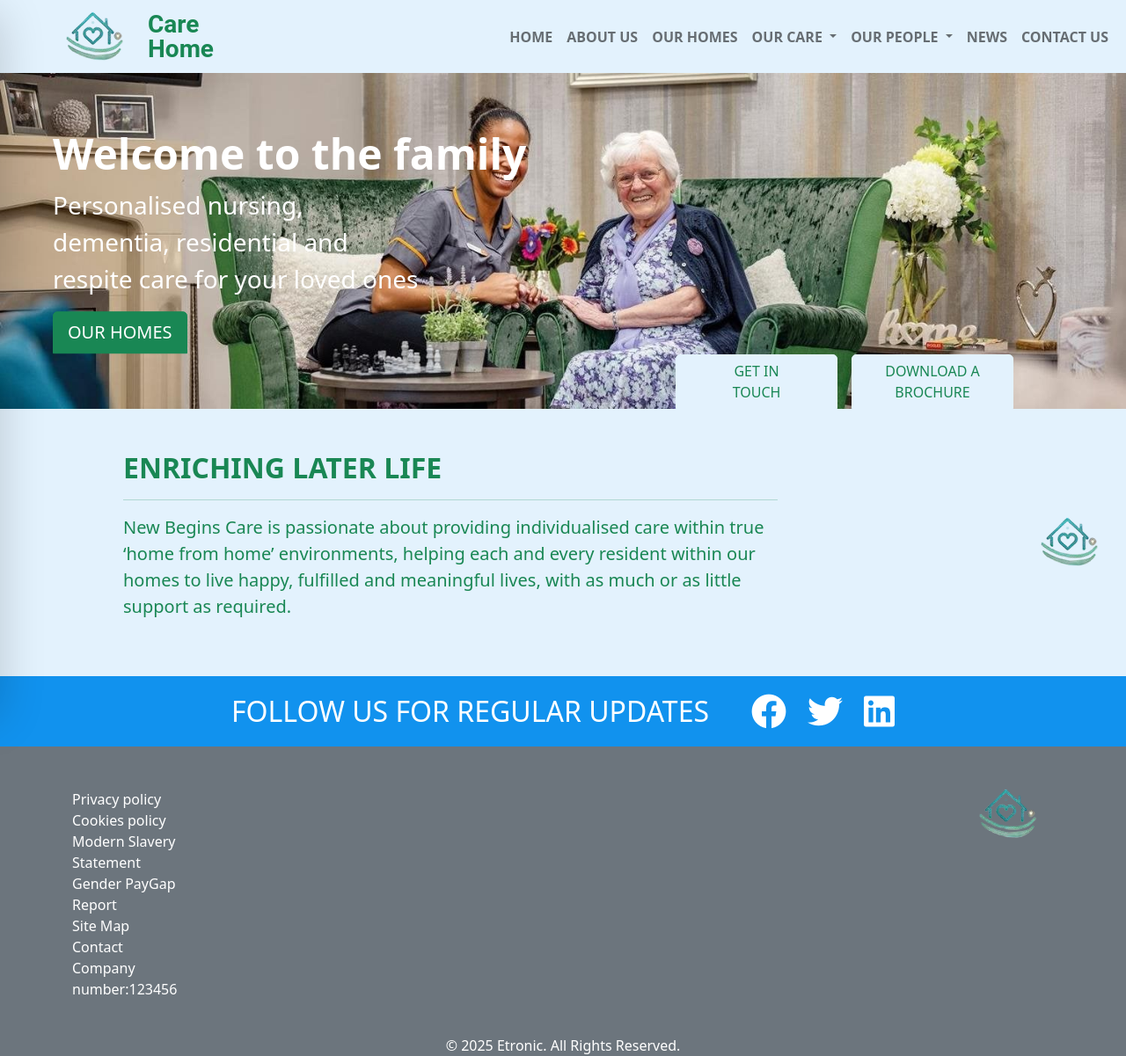
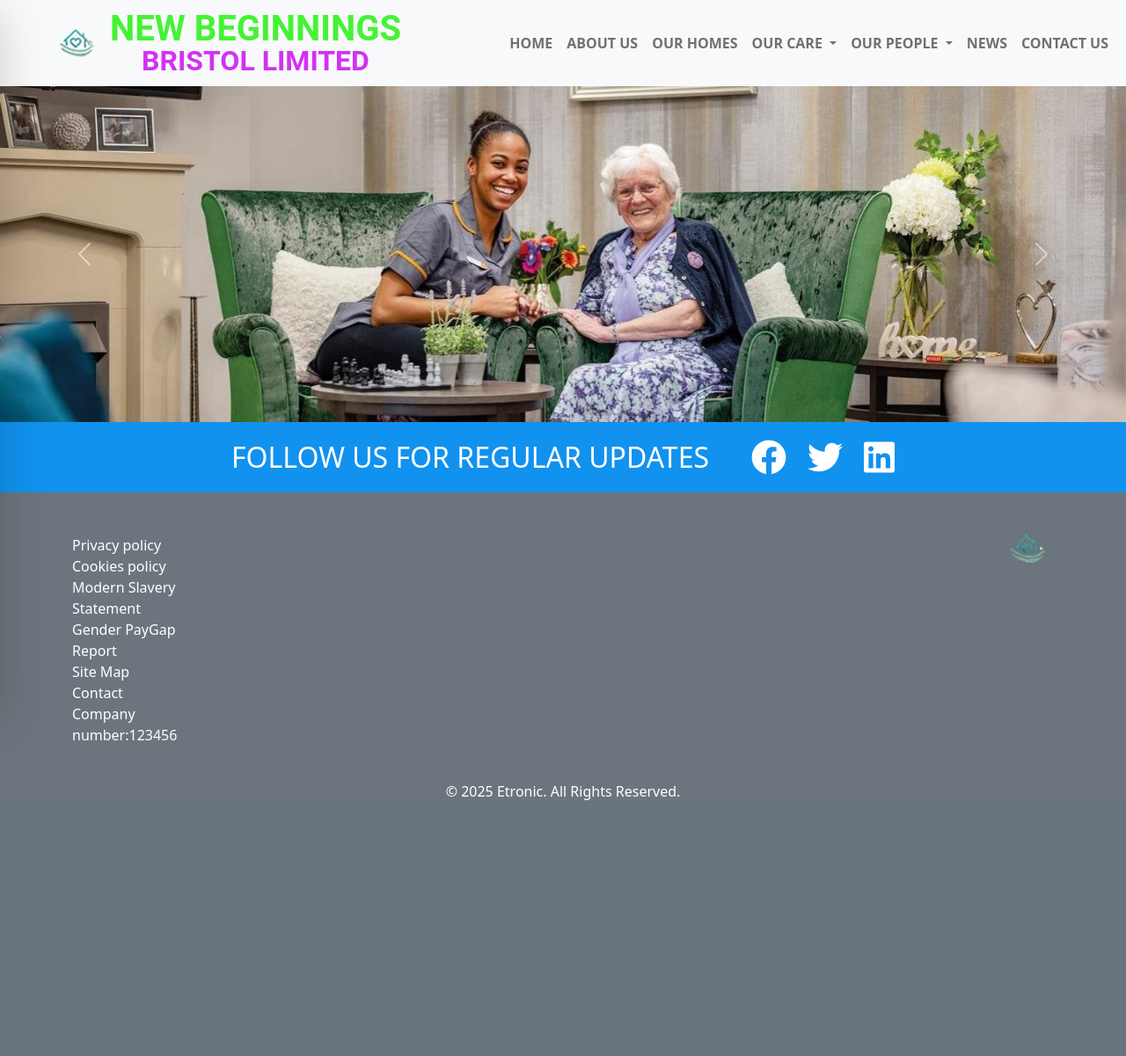
Before and after one commit to amilashanaka/carehome, a PHP site: page / in a window 1280 px wide. Shown: the whole page at 88% size. After the commit the page ends 910 px from the top, so only its background shows below. Run offline with PHP 8.4, Linux system fonts and the light colour scheme.

Commit message:
carousel added

```diff
--- a/assets/Pages/home.html
+++ b/assets/Pages/home.html
@@ -1,49 +1,21 @@
-
-<div class="position-relative overflow-hidden">
-  <!-- Image -->
-
-  <img src="assets/images/backImg.jpg" alt="Background Image " class="w-100 back-imge" >
-  <!-- Overlay Content -->
-  <div class="position-absolute top-50 start-0 translate-middle-y  text-white ps-5" >
-    <div class="container">
-      <h1 class="display-5 fw-bold">Welcome to the family</h1>
-      <p class="text-white  fs-3 ">Personalised nursing,<br> dementia,
-        residential and <br> respite care for your loved ones</p>
-      <button class="btn btn-success btn-lg">OUR HOMES</button>
+<div id="carouselExampleControls" class="carousel slide" data-bs-ride="carousel">
+  <div class="carousel-inner">
+    <div class="carousel-item active"data-bs-interval="3000">
+      <img src="assets/images/1.jpg" class="d-block w-100 " alt="...">
+    </div>
+    <div class="carousel-item" data-bs-interval="3000">
+      <img src="assets/images/2.jpg" class="d-block w-100 " alt="...">
+    </div>
+    <div class="carousel-item" data-bs-interval="3000">
+      <img src="assets/images/3.jpg" class="d-block w-100" alt="...">
     </div>
   </div>
+  <button class="carousel-control-prev" type="button" data-bs-target="#carouselExampleControls" data-bs-slide="prev">
+    <span class="carousel-control-prev-icon" aria-hidden="true"></span>
+    <span class="visually-hidden">Previous</span>
+  </button>
+  <button class="carousel-control-next" type="button" data-bs-target="#carouselExampleControls" data-bs-slide="next">
+    <span class="carousel-control-next-icon" aria-hidden="true"></span>
+    <span class="visually-hidden">Next</span>
+  </button>
 </div>
-
-    <div class="w-100 h-box position-relative">
-      <div class="container-fluid text-success py-5 back-colr" >
-        <div class="row align-items-center">
-          <!-- Left Column: Text Content -->
-          <div class="col-lg-8 text-start">
-            <h2 class="fw-bold text-uppercase">Enriching Later Life</h2>
-            <hr class="my-3 w-100 hr-prop" >
-            <p class="lead">
-              New Begins Care is passionate about providing individualised care within true ‘home from home’ environments,
-              helping each and every resident within our homes to live happy, fulfilled and meaningful lives, with as much or as little support as required.
-            </p>
-          </div>
-          <!-- Right Column: Logo -->
-          <div class="col-lg-4 text-end">
-            <img src="assets/images/logo.png" alt="Logo" class="img-fluid max-w-200" >
-          </div>
-        </div>
-      </div>
-
-      <div class="text-end position-absolute btn-main-div" >
-        <div class="d-flex flex-wrap gap-3">
-          <span type="button"
-            class="btn btn-primary btn-land  text-center flex-grow-1 btn-main-color text-success fs-6 "  >
-            GET IN<br>TOUCH
-          </span>
-          <button type="button" class="btn btn-primary btn-land  text-center flex-grow-1 text-success fs-6 " >
-            DOWNLOAD A<br>BROCHURE
-          </button>
-
-        </div>
-      </div>
-    </div>
-</div>
--- a/assets/css/custom.css
+++ b/assets/css/custom.css
@@ -18,68 +18,21 @@
 #overlay.active {
   display: block;
 }
+.font-color-change:hover {
+  color: #d331f3 !important;
+}
+.site-main-name-font{
+  color: rgb(68, 243, 52);
+}
+.site-sub-name-font{
+  color: #d331f3;
+}
 .desktop-nav .nav-link {
   font-weight: 500;
 }
 .custom-font {
   font-family: "Roboto", sans-serif;
 }
-.nav-back-color{
-  background-color:var(--main-color);
-}
-.navbar-brand-img {
-  width: "50%";
-  height: auto;
-  vertical-align: middle;
-}
-.back-imge{
-  height:90%;
-  object-fit: cover;
-}
-.h-box {
-  background-color: var(--main-color);
-  text-align: left;
-  padding-left: 10%;
-}
-.ppl {
-  padding-top: 2%;
-  padding-bottom: 2%;
-}
-.btn-land {
-  background-color: var(--main-color);
-  border-color: var(--main-color);
-  transition: background-color 0.3s, color 0.3s;
-  flex: 1 ;
-  height: auto;
-  display: flex;
-  justify-content: center;
-  align-items: center;
-  text-align: center;
-  font-size: 1rem;
-}
-
-
-.btn-land:hover {
-  color: #fff;
-  background-color: var(--main-color-select);
-  border-color: var(--main-color-select);
-}
-.btn{
-  border-radius: 5px 5px 0 0;
-}
-.back-colr{
-  --main-color: #e3f2fd;
-}
-.hr-prop{
-  border-color:  #e3f2fd;
-   width: 50%;
-}
-.btn-main-div{
-  top: 0;
-  right: 10%;
-  transform: translateY(-100%);
-   width: 30%;
-}
 .media-strip-color{
   background-color:var(--social-media-strip)
 }
--- a/index.php
+++ b/index.php
@@ -11,11 +11,12 @@
   <link href="https://cdnjs.cloudflare.com/ajax/libs/font-awesome/6.0.0-beta3/css/all.min.css" rel="stylesheet">
 
   <link href="assets/css/custom.css" rel="stylesheet" crossorigin="anonymous">
+
 </head>
 
 <body class="bg-light ">
   <!-- Main Navigation -->
-  <nav class="navbar navbar-expand-lg navbar-light shadow-sm fw-bold text-success nav-back-color" >
+  <nav class="navbar navbar-expand-lg navbar-light shadow-sm fw-bold text-success" style="color:#ff5722 ;">
     <div class="container-fluid">
       <button id="menu-toggle" class="btn btn-outline-primary d-lg-none ">
         <i class="fas fa-bars"></i>
@@ -23,26 +24,26 @@
       <a class="navbar-brand fw-bold align-items-center d-flex" href="#">
         <img src="assets/images/logo.png" alt="Logo" class="me-2 navbar-brand-img ps-5">
         <span class="text-success fs-3 custom-font lh-1" >
-          <div>Care</div>
-          <div>Home</div>
+          <div class="fs-1 site-main-name-font">NEW BEGINNINGS</div>
+          <div class="fs-2 text-center site-sub-name-font">BRISTOL LIMITED</div>
         </span>
       </a>
 
       <div class="collapse navbar-collapse" id="navbarNav">
         <ul class="navbar-nav ms-auto">
           <li class="nav-item">
-            <a class="nav-link" href="#" id="home">HOME</a>
+            <a class="nav-link font-color-change" href="#" id="home">HOME</a>
           </li>
           <li class="nav-item">
-            <a class="nav-link" href="#" id="aboutUs">ABOUT US</a>
+            <a class="nav-link font-color-change" href="#" id="aboutUs">ABOUT US</a>
           </li>
           <li class="nav-item">
-            <a class="nav-link" href="#">OUR HOMES</a>
+            <a class="nav-link font-color-change" href="#">OUR HOMES</a>
           </li>
 
           <!-- Dropdown -->
           <li class="nav-item dropdown">
-            <a class="nav-link dropdown-toggle" href="#" id="careDropdown" role="button" data-bs-toggle="dropdown"
+            <a class="nav-link dropdown-toggle font-color-change" href="#" id="careDropdown" role="button" data-bs-toggle="dropdown"
               aria-expanded="false">
               OUR CARE
             </a>
@@ -57,7 +58,7 @@
           </li>
 
           <li class="nav-item dropdown">
-            <a class="nav-link dropdown-toggle" href="#" id="pplDropdown" role="button" data-bs-toggle="dropdown"
+            <a class="nav-link dropdown-toggle font-color-change" href="#" id="pplDropdown" role="button" data-bs-toggle="dropdown"
               aria-expanded="false">
               OUR PEOPLE
             </a>
@@ -70,10 +71,10 @@
           </li>
 
           <li class="nav-item">
-            <a class="nav-link" href="#">NEWS</a>
+            <a class="nav-link font-color-change" href="#">NEWS</a>
           </li>
           <li class="nav-item">
-            <a class="nav-link" href="#">CONTACT US</a>
+            <a class="nav-link font-color-change" href="#">CONTACT US</a>
           </li>
         </ul>
       </div>
@@ -100,7 +101,7 @@
   <div id="overlay" class="position-fixed top-0 start-0 w-100 h-100 bg-dark bg-opacity-50"></div>
 
   <!-- Main Content -->
-   <main id="mainContent">
+   <main >
 
   </main>
    <!-- Footer Top -->
```
Also changed, not shown: assets/Pages/test.html (+51 -3 lines), assets/images/1.jpg (renamed from assets/images/backImg.jpg), assets/images/2.jpg (added), assets/images/3.jpg (added), assets/images/logo.png.
